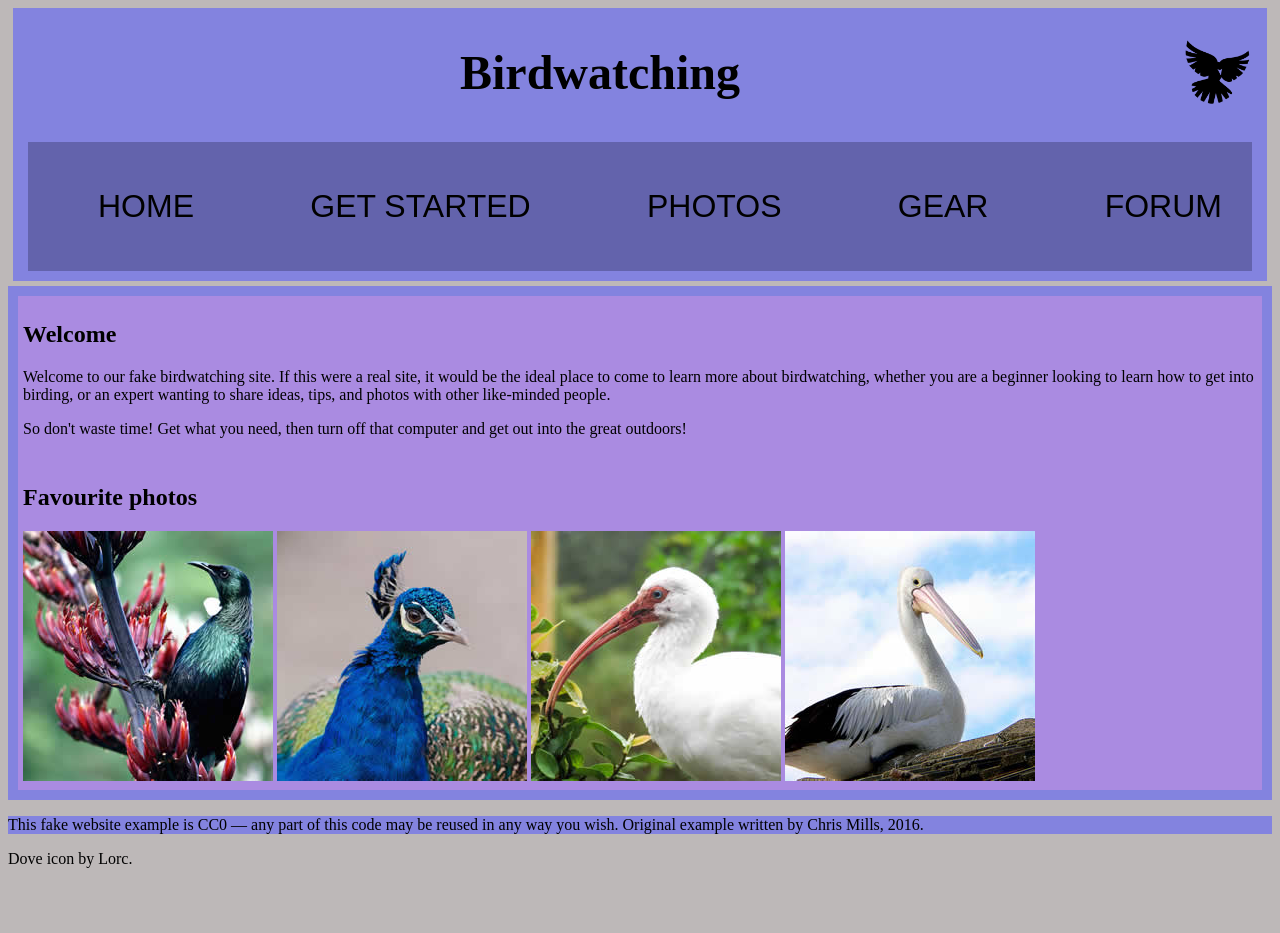
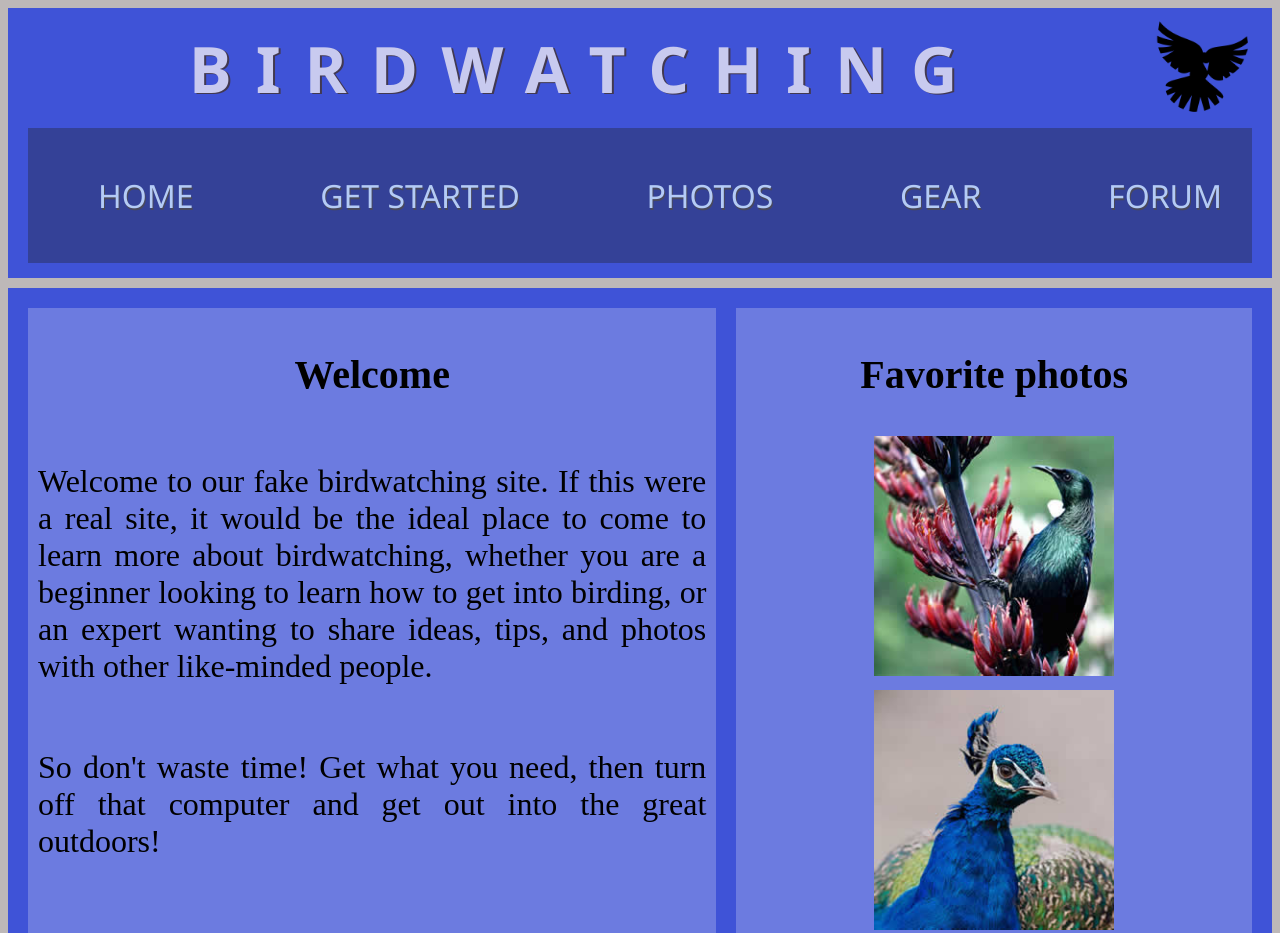
Before and after one commit to austinhunt818/cs408_module4, a plain HTML site: page index.html in a window 1280 px wide. Shown: the top 933 px of the page. Before the commit the page ends 884 px from the top, so only its background shows below. Drawn offline with Linux system fonts and the light colour scheme.

Commit message:
Styled content area and changed colors

```diff
--- a/css/style.css
+++ b/css/style.css
@@ -3,14 +3,14 @@ body{
 }
 
 header{
-    background-color: rgb(131, 131, 223);
+    background-color: rgb(63, 83, 215);
     text-align: center;
-    padding: 5px;
-    margin: 5px;
+    padding: 10px;
+    margin-bottom: 10px;
 }
 
 nav{
-    background-color: rgb(99, 99, 172);
+    background-color: rgb(52, 65, 151);
     grid-column-start: 1;
     grid-column-end: 4;
     grid-row-start: 3;
@@ -18,7 +18,9 @@ nav{
     margin: 10px;
     margin-bottom: 5px;
     text-transform: uppercase;
-    font-family: sans-serif;
+    font-family:'Segoe UI', Tahoma, Geneva, Verdana, sans-serif;
+    text-shadow: 1px 2px rgb(73, 73, 92);
+
 }
 
 ul{
@@ -28,15 +30,25 @@ ul{
     text-align: center;
 }
 
+h2{
+    font-size: 2.5rem;
+}
+
 .logo{
-    height: 70px;
+    height: 100px;
     padding-right: 10px;
 }
 
 .title{
-    left: -10px;
+    color:rgb(200, 202, 239);
     flex: 4;
-    font-size: 3rem;
+    font-size: 4rem;
+    font-family:'Segoe UI', Tahoma, Geneva, Verdana, sans-serif;
+    text-transform: uppercase;
+    letter-spacing: 1.5rem;
+    padding: 0;
+    margin: 5px;
+    text-shadow: 2px 1px rgb(66, 57, 81);
 }
 
 .headerTop{
@@ -46,29 +58,59 @@ ul{
 
 .content{
     padding: 10px;
-    background-color: rgb(131, 131, 223);
+    background-color: rgb(63, 83, 215);
+    display: grid;
+    grid-row: 1;
 }
 
 .welcome{
-    background-color: rgb(170, 139, 225);
-    padding: 5px;
+    background-color: rgb(108, 123, 224);
+    padding: 10px;
+    margin: 10px;
+    grid-column-start: 1;
+    grid-column-end: 3;
+    font-size: 2rem;
+    display: flex;
+    flex-direction: column;
+    align-items: center;
+    text-align: justify;
 }
 
 .favPhotos{
-    background-color: rgb(170, 139, 225);
-    padding: 5px;
+    background-color: rgb(108, 123, 224);
+    grid-column-start: 3;
+    grid-column-end: 4;
+    padding: 10px;
+    margin: 10px;
+    display: flex;
+    flex-direction: column;
+    align-items: center;
+}
+
+.birdImgs{
+    display: flex;
+    flex-wrap: wrap;
+    align-items: center;
+    justify-content: center;
+}
+
+.favImg{
+    height: 240px;
+    margin: 5px;
 }
 
 footer{
-    background-color: rgb(131, 131, 223);
+    padding: 10px;
+    margin-top: 10px;
+    background-color: rgb(63, 83, 215);
 }
 
 li{
     font-size: 2rem;
-    color: black
+    color: rgb(180, 203, 246)
 }
 
-a{
+nav a{
     color: inherit;
     text-decoration: none;
 }
--- a/index.html
+++ b/index.html
@@ -41,21 +41,23 @@
         </div>
 
         <div class="favPhotos">
-          <h2>Favourite photos</h2>
-
-          <a href="img/favorite-1.jpg"><img src="img/favorite-1_th.jpg" alt="Small black bird, black claws, long black slender beak, links to larger version of the image"></a>
-          <a href="img/favorite-2.jpg"><img src="img/favorite-2_th.jpg" alt="Top half of a pretty bird with bright blue plumage on neck, light colored beak, blue headdress, links to larger version of the image"></a>
-          <a href="img/favorite-3.jpg"><img src="img/favorite-3_th.jpg" alt="Top half of a large bird with white plumage, very long curved narrow light colored break, links to larger version of the image"></a>
-          <a href="img/favorite-4.jpg"><img src="img/favorite-4_th.jpg" alt="Large bird, mostly white plumage with black plumage on back and rear, long straight white beak, links to larger version of the image"></a>
+          <h2>Favorite photos</h2>
+          <div class="birdImgs">
+            <a href="img/favorite-1.jpg"><img class="favImg" src="img/favorite-1_th.jpg" alt="Small black bird, black claws, long black slender beak, links to larger version of the image"></a>
+            <a href="img/favorite-2.jpg"><img class="favImg" src="img/favorite-2_th.jpg" alt="Top half of a pretty bird with bright blue plumage on neck, light colored beak, blue headdress, links to larger version of the image"></a>
+            <a href="img/favorite-3.jpg"><img class="favImg" src="img/favorite-3_th.jpg" alt="Top half of a large bird with white plumage, very long curved narrow light colored break, links to larger version of the image"></a>
+            <a href="img/favorite-4.jpg"><img class="favImg" src="img/favorite-4_th.jpg" alt="Large bird, mostly white plumage with black plumage on back and rear, long straight white beak, links to larger version of the image"></a>
+          </div>
         </div>
       </div>
 
 
       <footer>
         <p>This fake website example is CC0 — any part of this code may be reused in any way you wish. Original example written by Chris Mills, 2016.</p>
+        <p><a href="http://game-icons.net/lorc/originals/dove.html">Dove icon</a> by Lorc.</p>
       </footer>
 
-      <p><a href="http://game-icons.net/lorc/originals/dove.html">Dove icon</a> by Lorc.</p>
+
 
   </body>
 </html>
```
